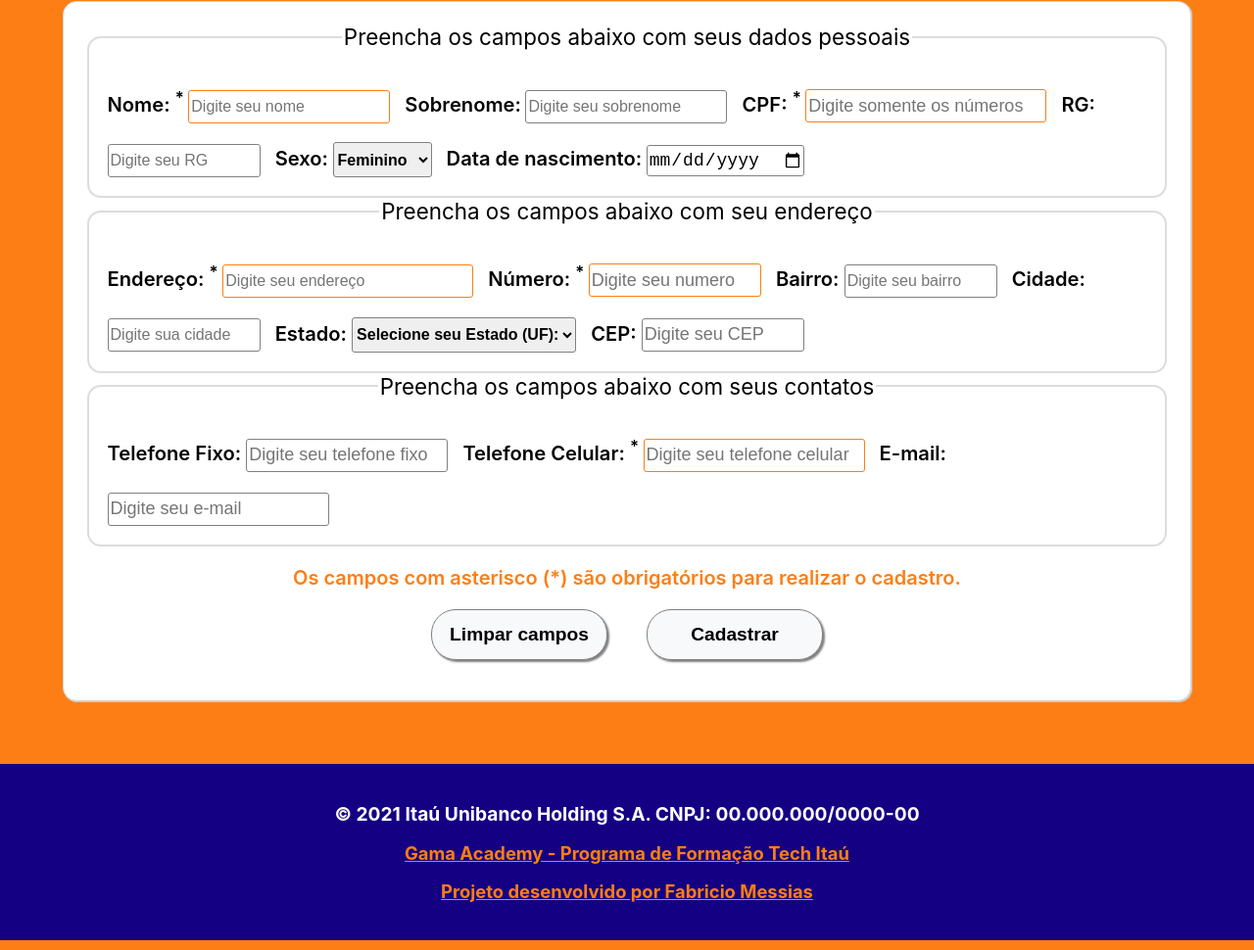
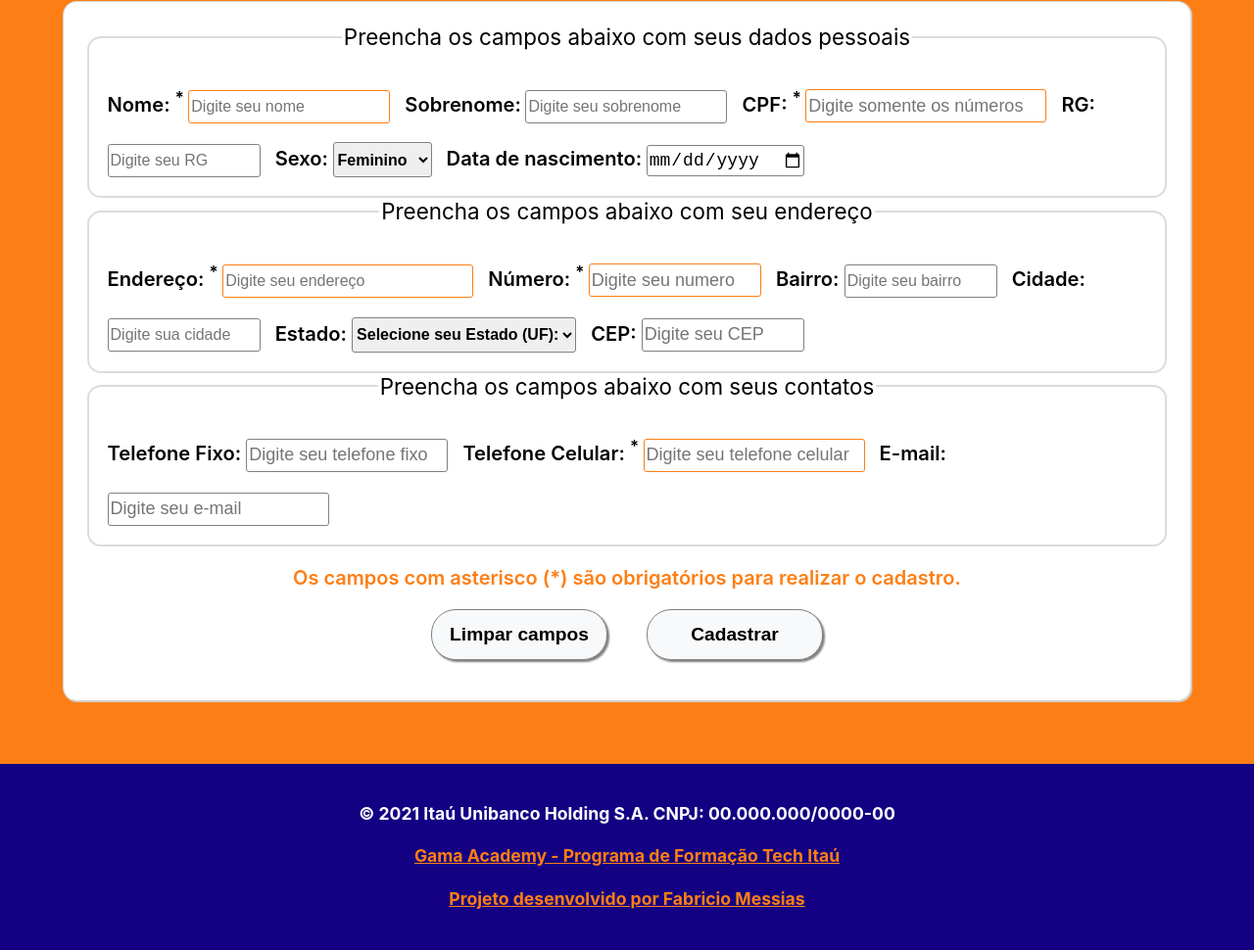
Before and after one commit to FabricioMessias/desafio-cadastro-pessoal-atracao, a plain HTML site: page index.html in a window 1280 px wide. Shown: the part 202-1172 px from the top of the page at 98% size. Drawn offline with Linux system fonts and the light colour scheme.

Commit message:
Alterações no style.css

```diff
--- a/css/style.css
+++ b/css/style.css
@@ -9,9 +9,9 @@ footer{
     justify-content: center;
     align-items: center;
     flex-wrap: wrap;
-    height: 160px;
+    height: 170px;
     margin-top:5%;
-    font-size: 20px;
+    font-size: 1.2rem;
     padding: 10px;
     font-weight: bold;
     color: white;
@@ -22,14 +22,14 @@ footer{
     justify-content: center;
     width: 100%;
     text-align: center;
-    font-size: 1.2rem;
+    font-size: 1.1rem;
 }
 .divRodapeLink{
     display: flex;
     justify-content: center;
     width: 100%;
     text-align: center;
-    font-size: 1.15rem;
+    font-size: 1.1rem;
     margin-top: -50px;
 }
 .divRodapeLink a{
```
